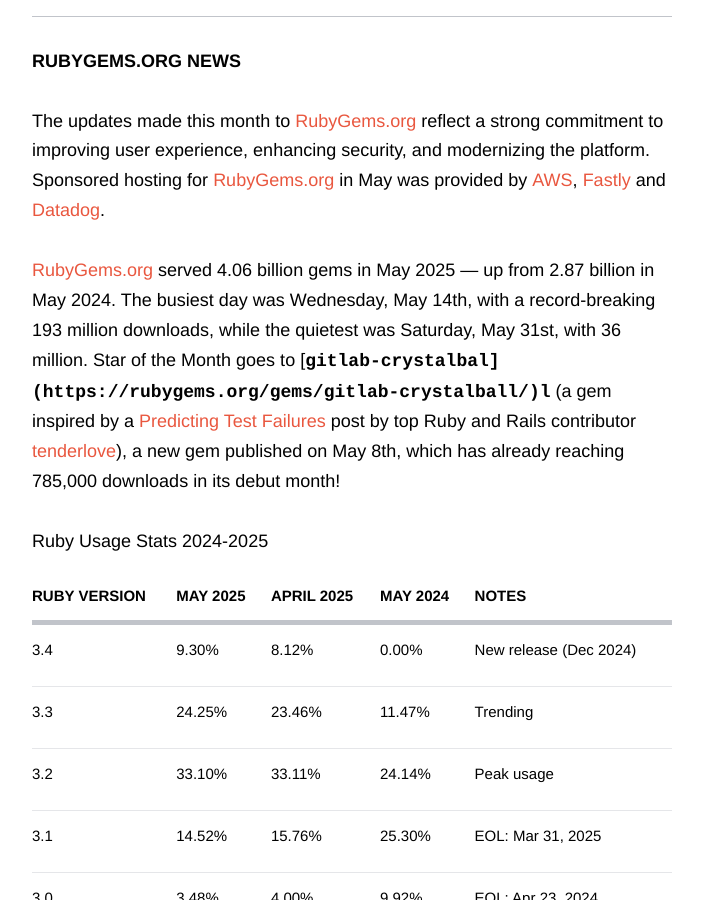
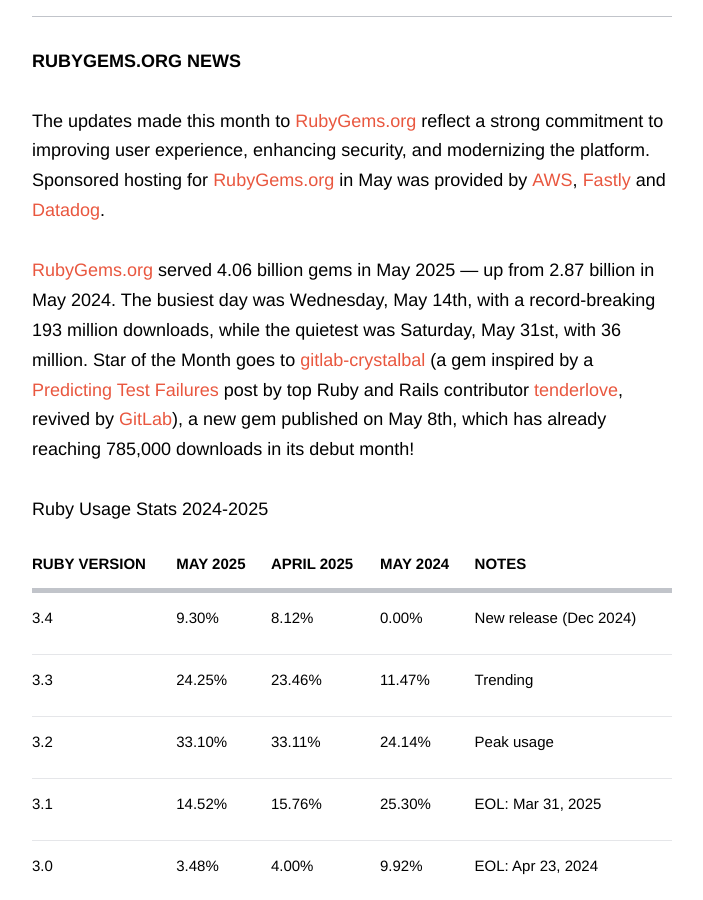
Before and after one commit to rubygems/rubygems.github.io, a Jekyll site: the page built from _posts/2025-06-16-may-rubygems-updates.md, in a window 1280 px wide and 900 px high, scrolled down 1497 px. Shown: the whole window, without its empty margins (438-1141 px from the left). Built offline with Jekyll 4.4.1, drawn with Linux system fonts in a browser that asks for light colours; comment, search, counter and statistics services are not loaded; some of the changed text lies outside the part shown.

Commit message:
Update 2025-06-16-may-rubygems-updates.md

```diff
--- a/_posts/2025-06-16-may-rubygems-updates.md
+++ b/_posts/2025-06-16-may-rubygems-updates.md
@@ -26,7 +26,7 @@
 ## RubyGems.org News
 The updates made this month to [RubyGems.org](http://rubygems.org/) reflect a strong commitment to improving user experience, enhancing security, and modernizing the platform. Sponsored hosting for [RubyGems.org](http://rubygems.org/) in May was provided by [AWS](https://aws.amazon.com/?ref=rubycentral.org), [Fastly](https://www.fastly.com/?ref=rubycentral.org) and [Datadog](https://www.datadoghq.com/?ref=rubycentral.org).
 
-[RubyGems.org](http://rubygems.org/) served 4.06 billion gems in May 2025 — up from 2.87 billion in May 2024. The busiest day was Wednesday, May 14th, with a record-breaking 193 million downloads, while the quietest was Saturday, May 31st, with 36 million.  Star of the Month goes to [`gitlab-crystalbal](https://rubygems.org/gems/gitlab-crystalball/)l` (a gem inspired by a [Predicting Test Failures](https://tenderlovemaking.com/2015/02/13/predicting-test-failues.html#) post by top Ruby and Rails contributor [tenderlove](https://rubygems.org/profiles/tenderlove)), a new gem published on May 8th, which has already reaching 785,000 downloads in its debut month!
+[RubyGems.org](http://rubygems.org/) served 4.06 billion gems in May 2025 — up from 2.87 billion in May 2024. The busiest day was Wednesday, May 14th, with a record-breaking 193 million downloads, while the quietest was Saturday, May 31st, with 36 million.  Star of the Month goes to [gitlab-crystalbal](https://rubygems.org/gems/gitlab-crystalball/) (a gem inspired by a [Predicting Test Failures](https://tenderlovemaking.com/2015/02/13/predicting-test-failues.html) post by top Ruby and Rails contributor [tenderlove](https://rubygems.org/profiles/tenderlove), revived by [GitLab](https://gitlab.com/)), a new gem published on May 8th, which has already reaching 785,000 downloads in its debut month!
 
 **Ruby Usage Stats 2024-2025**
 
@@ -53,7 +53,7 @@
 
 *Note: These numbers represent all downloads in given month, not only downloads of Bundler gem as in previous monthly summary.*
 
-## RubyGems Ecosystem News
+## Interesting Ruby News
 
 This is where we highlight exciting updates made to Ruby infrastructure projects that support our RubyGems work.
 
```
